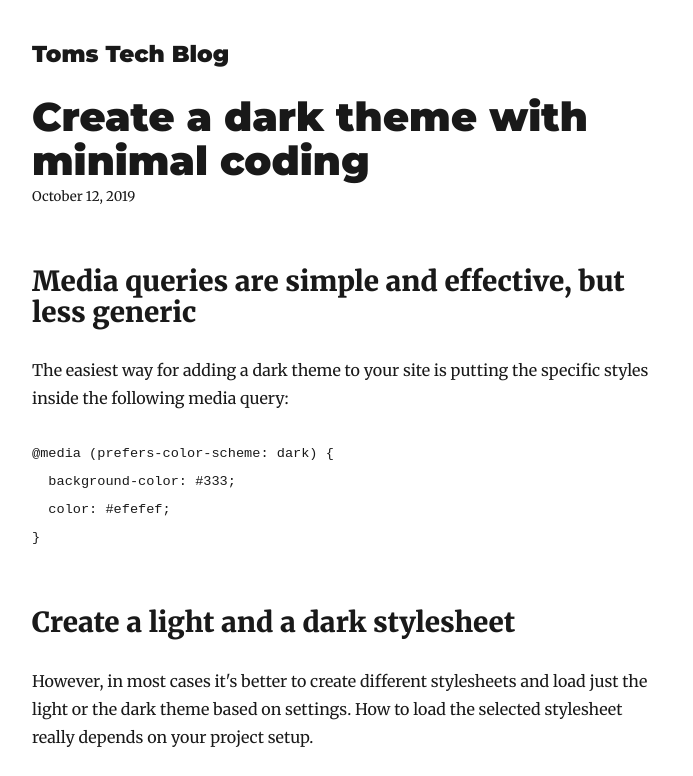
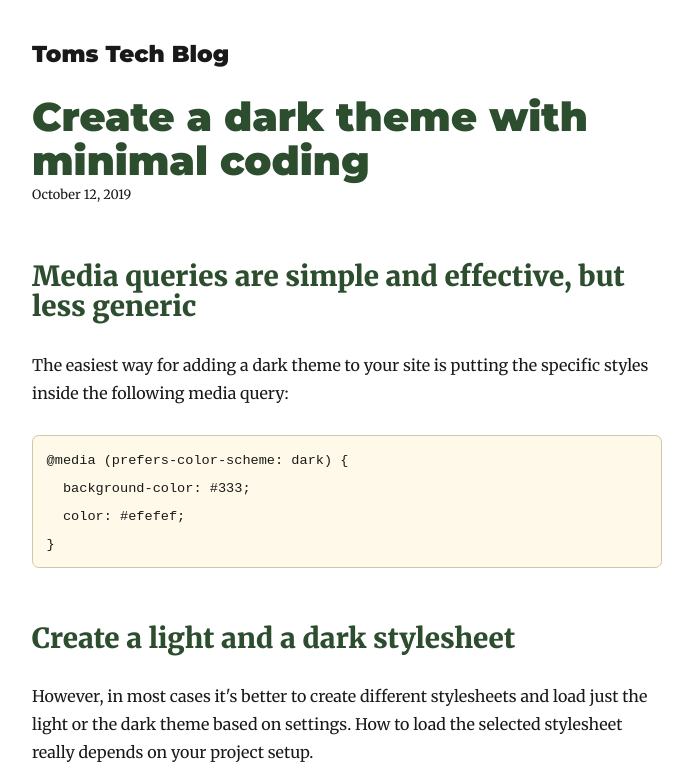
Before and after one commit to ludder/techblog, a Gatsby site: page /dark-theme/ in a window 1280 px wide. Shown: the top 776 px of the page, without its empty margins (293-986 px from the left). Built offline with nearby package versions, Linux system fonts and the light colour scheme; Gatsby itself is replaced by a stand-in of ours; some packages are replaced by stand-ins of ours; code samples lack their colours.

Commit message:
Add some basic styling with emotion

```diff
--- a/package.json
+++ b/package.json
@@ -8,6 +8,8 @@
     "url": "https://github.com/ludder/techblog/issues"
   },
   "dependencies": {
+    "@emotion/core": "^10.0.21",
+    "@emotion/styled": "^10.0.17",
     "gatsby": "^2.15.29",
     "gatsby-image": "^2.2.24",
     "gatsby-plugin-feed": "^2.3.15",
--- a/src/templates/blog-post.js
+++ b/src/templates/blog-post.js
@@ -1,10 +1,34 @@
 import React from "react"
 import { Link, graphql } from "gatsby"
-
 import Bio from "../components/bio"
 import Layout from "../components/layout"
 import SEO from "../components/seo"
 import { rhythm, scale } from "../utils/typography"
+import styled from "@emotion/styled"
+
+const H1 = styled.h1`
+  color: #2c4d2e;
+  margin-bottom: 0;
+  margin-top: ${rhythm(1)};
+`
+
+const Par = styled.p`
+  display: block;
+  font-size: 80%;
+  margin-bottom: ${rhythm(1)};
+`
+
+const Article = styled.article`
+  h2 {
+    color: #2c4d2e;
+  }
+  pre {
+    background-color: #fff9ea;
+    border: 1px solid #ccc9aa;
+    border-radius: 0.5em;
+    padding: 0.8em 1em 0.6em;
+  }
+`
 
 class BlogPostTemplate extends React.Component {
   render() {
@@ -18,25 +42,10 @@ class BlogPostTemplate extends React.Component {
           title={post.frontmatter.title}
           description={post.frontmatter.description || post.excerpt}
         />
-        <article>
+        <Article>
           <header>
-            <h1
-              style={{
-                marginTop: rhythm(1),
-                marginBottom: 0,
-              }}
-            >
-              {post.frontmatter.title}
-            </h1>
-            <p
-              style={{
-                ...scale(-1 / 5),
-                display: `block`,
-                marginBottom: rhythm(1),
-              }}
-            >
-              {post.frontmatter.date}
-            </p>
+            <H1>{post.frontmatter.title}</H1>
+            <Par>{post.frontmatter.date}</Par>
           </header>
           <section dangerouslySetInnerHTML={{ __html: post.html }} />
           <hr
@@ -47,7 +56,7 @@ class BlogPostTemplate extends React.Component {
           <footer>
             <Bio />
           </footer>
-        </article>
+        </Article>
 
         <nav>
           <ul
```
Also changed, not shown: 1 other file.
